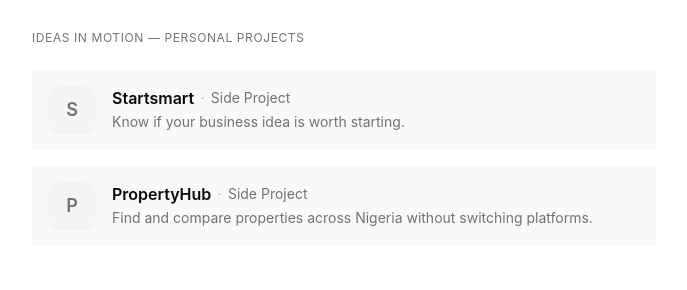
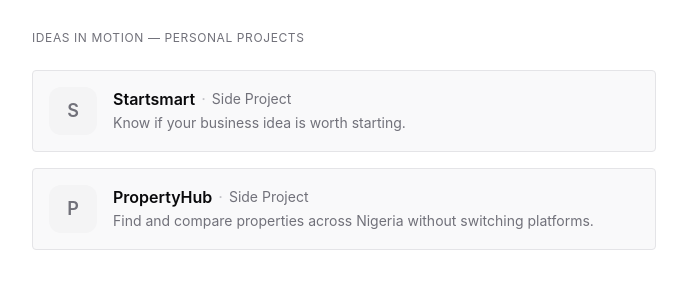
Before and after one commit to Kingovie/portfolio-tailwind, a Next.js app: page / in a window 1280 px wide. Shown: the part 510-800 px from the top of the page, without its empty margins (296-983 px from the left). Built offline with nearby package versions, Linux system fonts and the light colour scheme.

Commit message:
add border back with lighter fill

```diff
--- a/app/page.tsx
+++ b/app/page.tsx
@@ -238,7 +238,7 @@ export default function Portfolio() {
             <Link
               key={index}
               href={project.url}
-              className="flex items-start gap-3 sm:gap-4 p-3 sm:p-4 rounded-lg bg-secondary/50 hover:bg-secondary/80 transition-all duration-200 group"
+              className="flex items-start gap-3 sm:gap-4 p-3 sm:p-4 rounded-lg border border-border bg-secondary/50 hover:bg-secondary/80 transition-all duration-200 group"
             >
               <div className="w-10 h-10 sm:w-12 sm:h-12 rounded-xl bg-secondary shrink-0 flex items-center justify-center text-base sm:text-lg font-semibold text-muted-foreground">
                 {project.name[0]}
```
